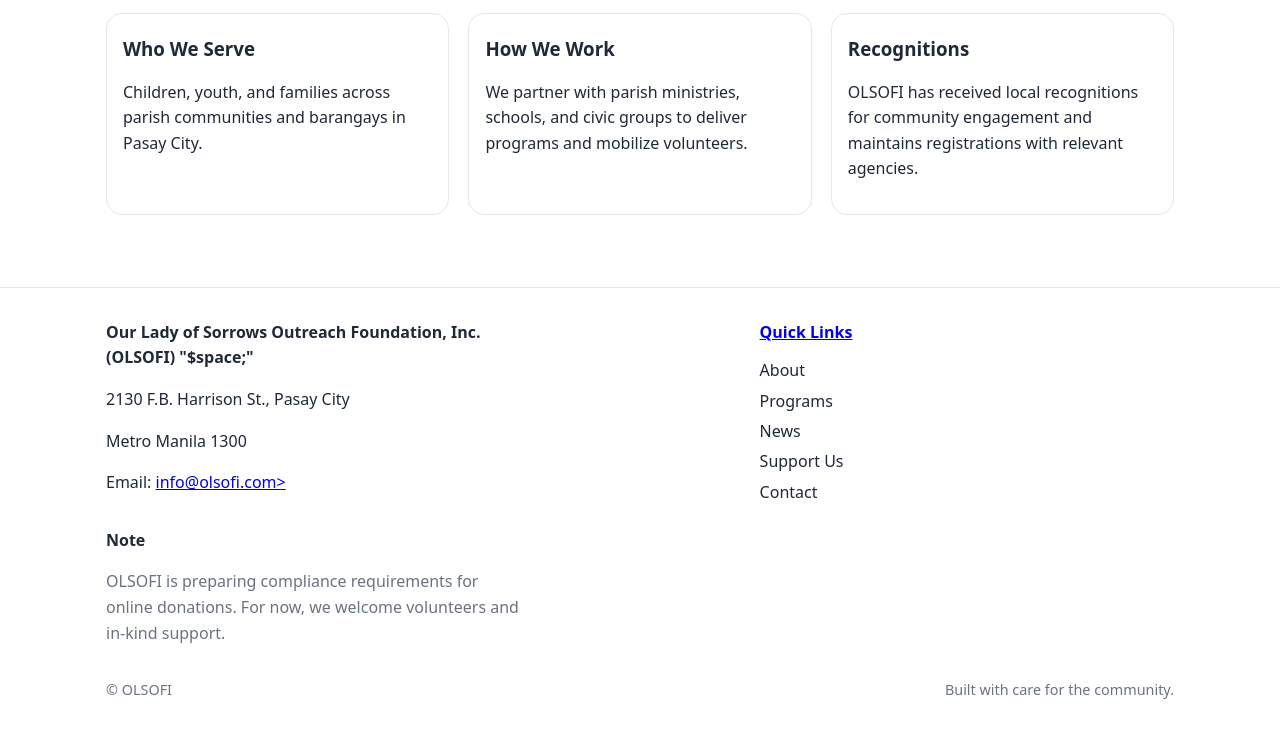
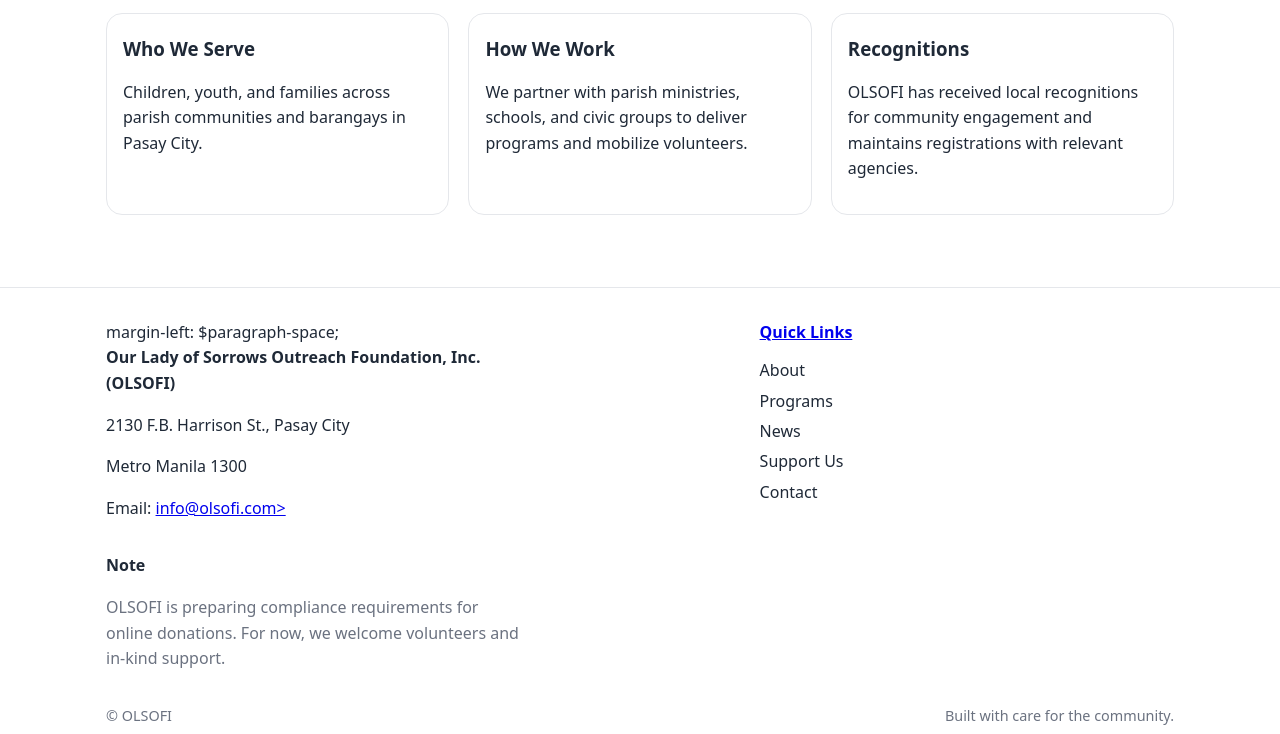
Before and after one commit to ToeKneeToo/static-site, a plain HTML site: page about.html in a window 1280 px wide. Shown: the part 492-1226 px from the top of the page. Drawn offline with Linux system fonts and the light colour scheme.

Commit message:
Update about.html

```diff
--- a/about.html
+++ b/about.html
@@ -67,8 +67,8 @@
 <footer class="site-footer">
   <div class="container">
     <div class="footer-grid">
-      <div>
-        <div class="footer-brand">Our Lady of Sorrows Outreach Foundation, Inc. (OLSOFI) "$space;"</div>
+      <div> margin-left: $paragraph-space;
+        <div class="footer-brand">Our Lady of Sorrows Outreach Foundation, Inc. (OLSOFI) </div>
         <p> 2130 F.B. Harrison St., Pasay City </p>
         <p> Metro Manila 1300 </p>
         <p> Email: <a href="mailto:info@olsofi.com">info@olsofi.com> </p>
```
